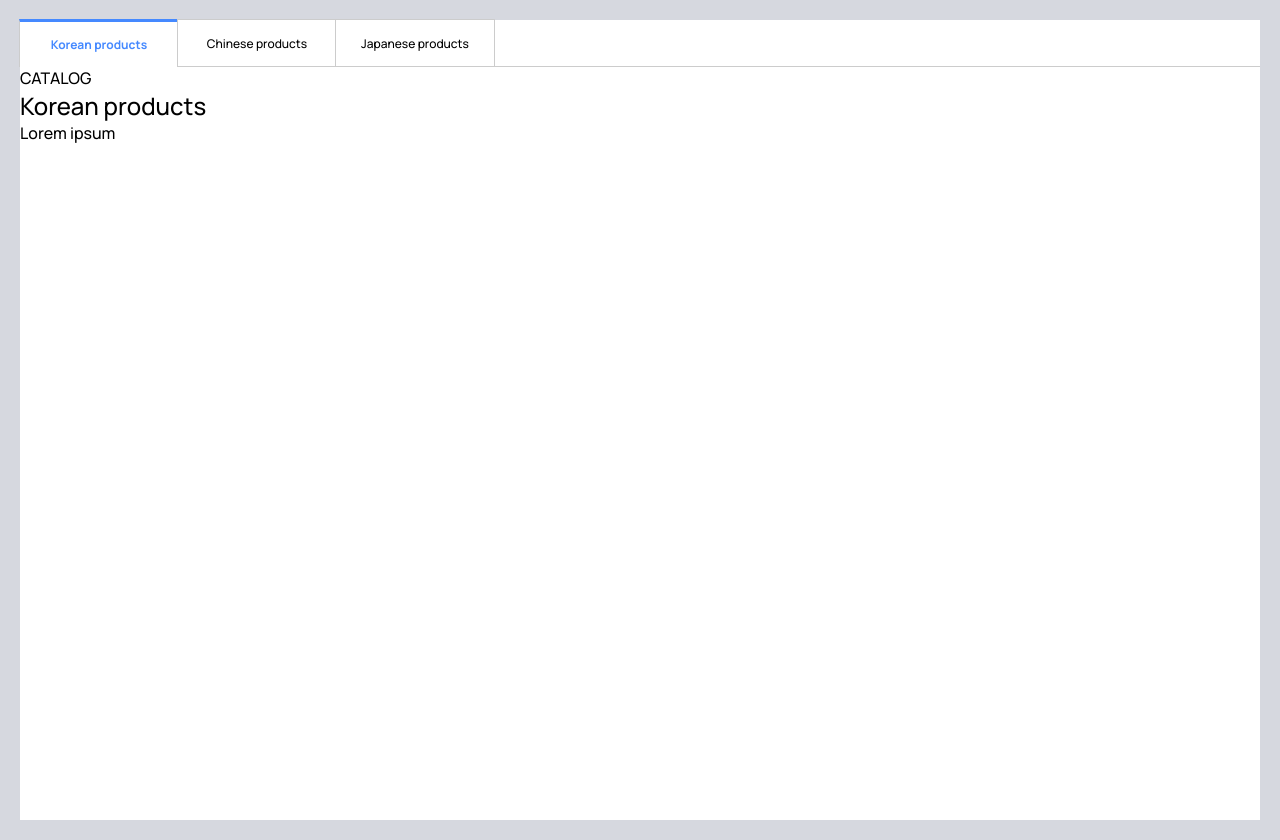
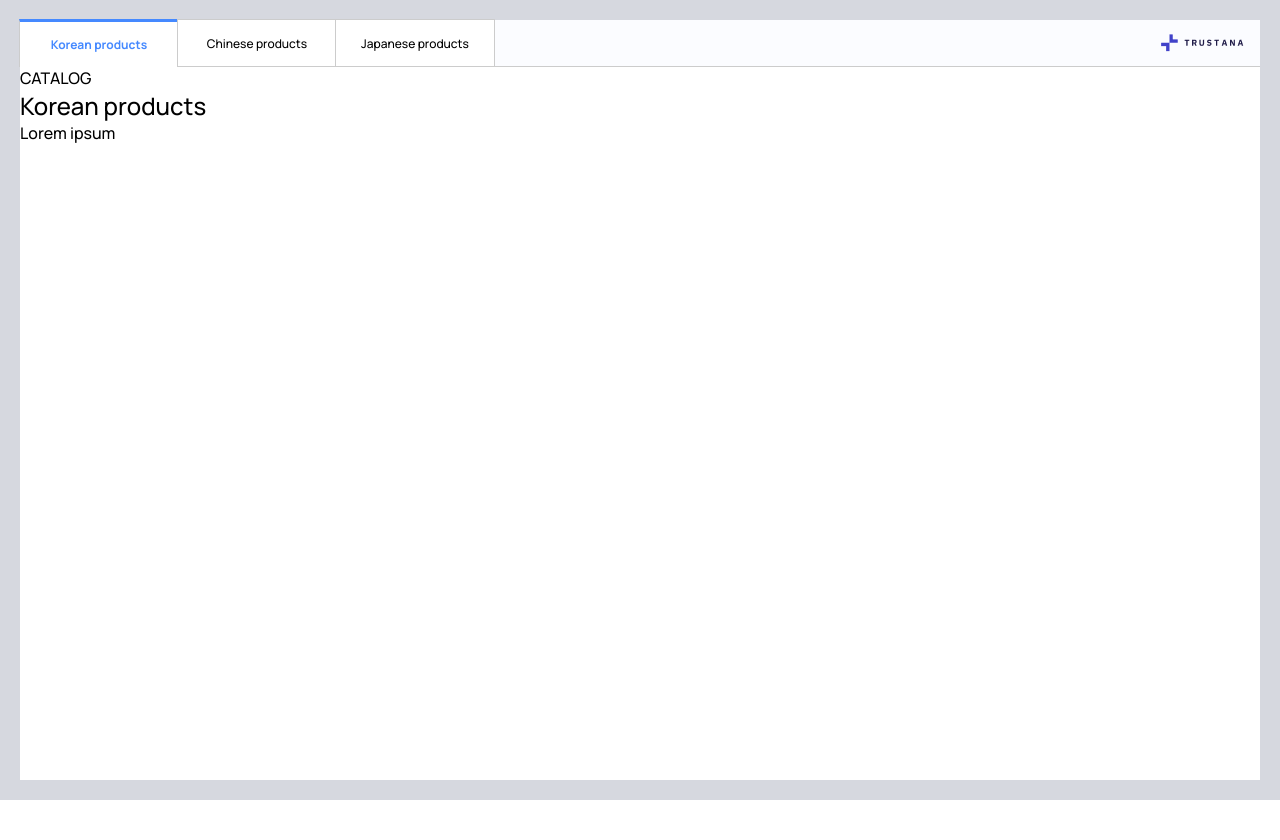
Before and after one commit to ngwenbin/trustana-fe-assignment-l1, a React (Create React App) app: page / in a window 1280 px wide. After the commit the page ends 800 px from the top, so only its background shows below. Built offline with nearby package versions, Linux system fonts and the light colour scheme; the HTML template or start-up script is replaced by a standard one.

Commit message:
Added Logo to tab bar
+ Added logo image to assets
+ Added logo to tab bar

```diff
--- a/src/App.css
+++ b/src/App.css
@@ -17,10 +17,10 @@ h4 {
   display: flex;
   background: #d6d8df;
   min-height: 100vh;
-  padding: 20px;
 }
 
 .container {
   background: #ffffff;
   flex-grow: 1;
+  margin: 20px;
 }
--- a/src/components/Tabs/Tabs.tsx
+++ b/src/components/Tabs/Tabs.tsx
@@ -1,6 +1,7 @@
 import React, { ReactElement, useState } from 'react';
 import './styles.css';
 import TabBar from './TabBar';
+import trustana_logo from '../../assets/images/Logo.png';
 
 type Props = {
   children: ReactElement[];
@@ -21,6 +22,9 @@ const Tabs = (props: Props) => {
             setActive={setactiveTab}
           />
         ))}
+        <div className="tab__img">
+          <img src={trustana_logo} />
+        </div>
       </ul>
       {props.children[activeTab]}
     </div>
--- a/src/components/Tabs/styles.css
+++ b/src/components/Tabs/styles.css
@@ -6,7 +6,15 @@
   list-style: none;
   display: flex;
   flex-direction: row;
+  background: #fbfcff;
   border-bottom: 1px solid #ccc;
+}
+
+.tab__img {
+  margin-left: auto;
+  margin-right: 16px;
+  display: flex;
+  align-items: center;
 }
 
 .tab-bar button {
```
Also changed, not shown: src/assets/images/Logo.png (added).
